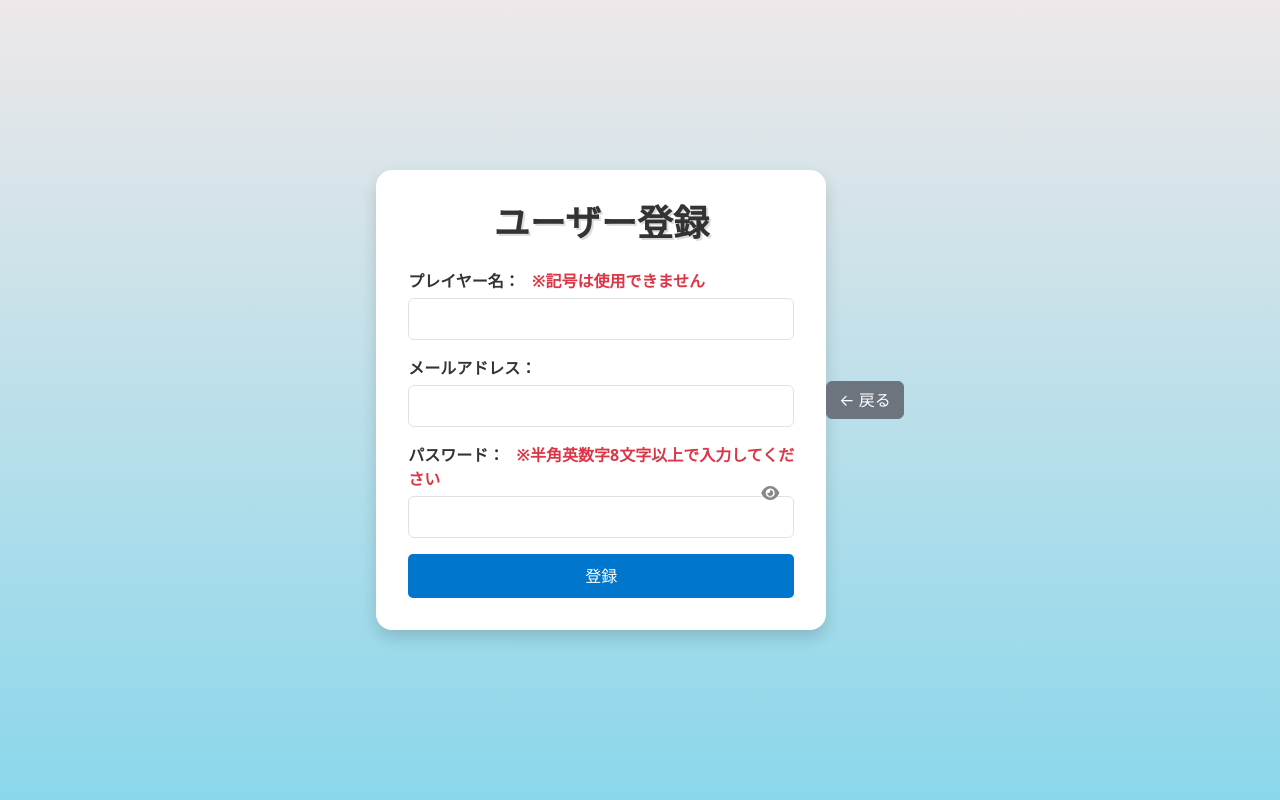
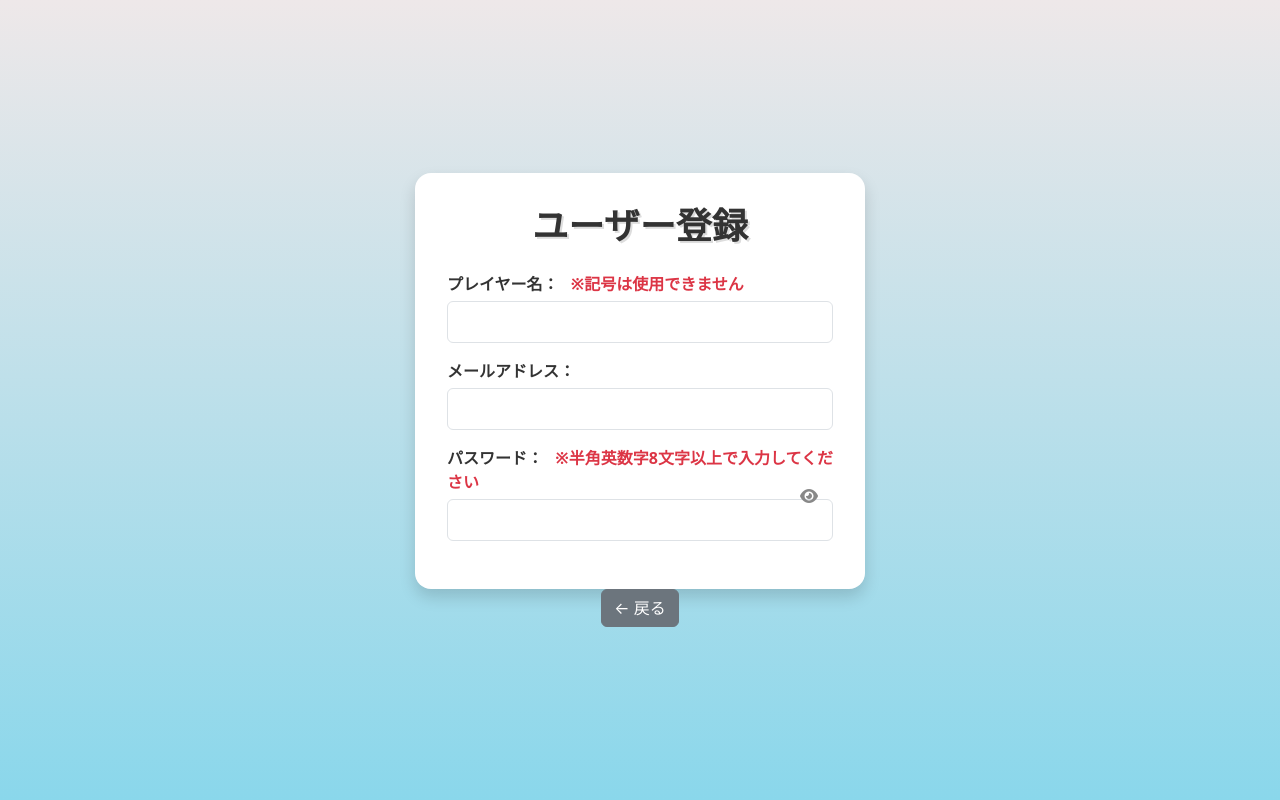
Before and after one commit to yuki-kobayashi/janken-game, a Spring Boot app: page /register in a window 1280 px wide. Run offline with Spring Boot 4, Linux system fonts and the light colour scheme; some of the project's set-up classes (security, data sources, template engines, error pages and the like) are left out, and stand-ins take their place.

Commit message:
ユーザー登録画面に戻るボタン設置

```diff
--- a/src/main/resources/templates/register.html
+++ b/src/main/resources/templates/register.html
@@ -7,7 +7,7 @@
     <link rel="stylesheet" href="https://cdnjs.cloudflare.com/ajax/libs/font-awesome/6.5.0/css/all.min.css">
     <link rel="stylesheet" th:href="@{/style.css}">
 </head>
-<body class="bg-light d-flex justify-content-center align-items-center vh-100">
+<body class="bg-light d-flex flex-column justify-content-center align-items-center vh-100">
     <div class="login-box">
         <h1 class="text-center mb-4">ユーザー登録</h1>
         <form th:action="@{/register}" method="post">
@@ -33,7 +33,6 @@
                     <i class="fa-solid fa-eye"></i>
                 </span>
             </div>
-            <button class="btn btn-success w-100" type="submit">登録</button>
         </form>
     </div>
     <a th:href="@{/login}" class="btn btn-secondary">← 戻る</a>
```
